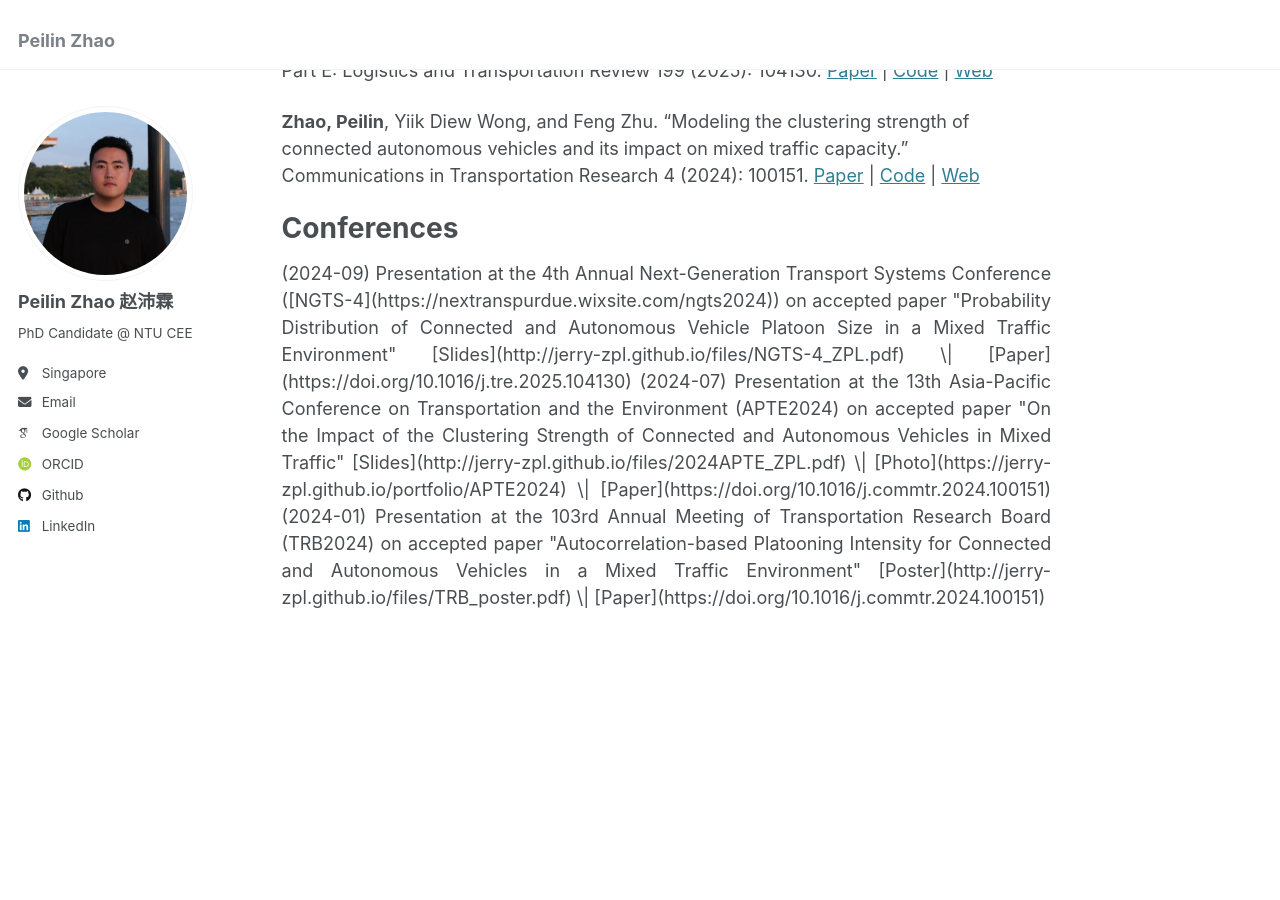
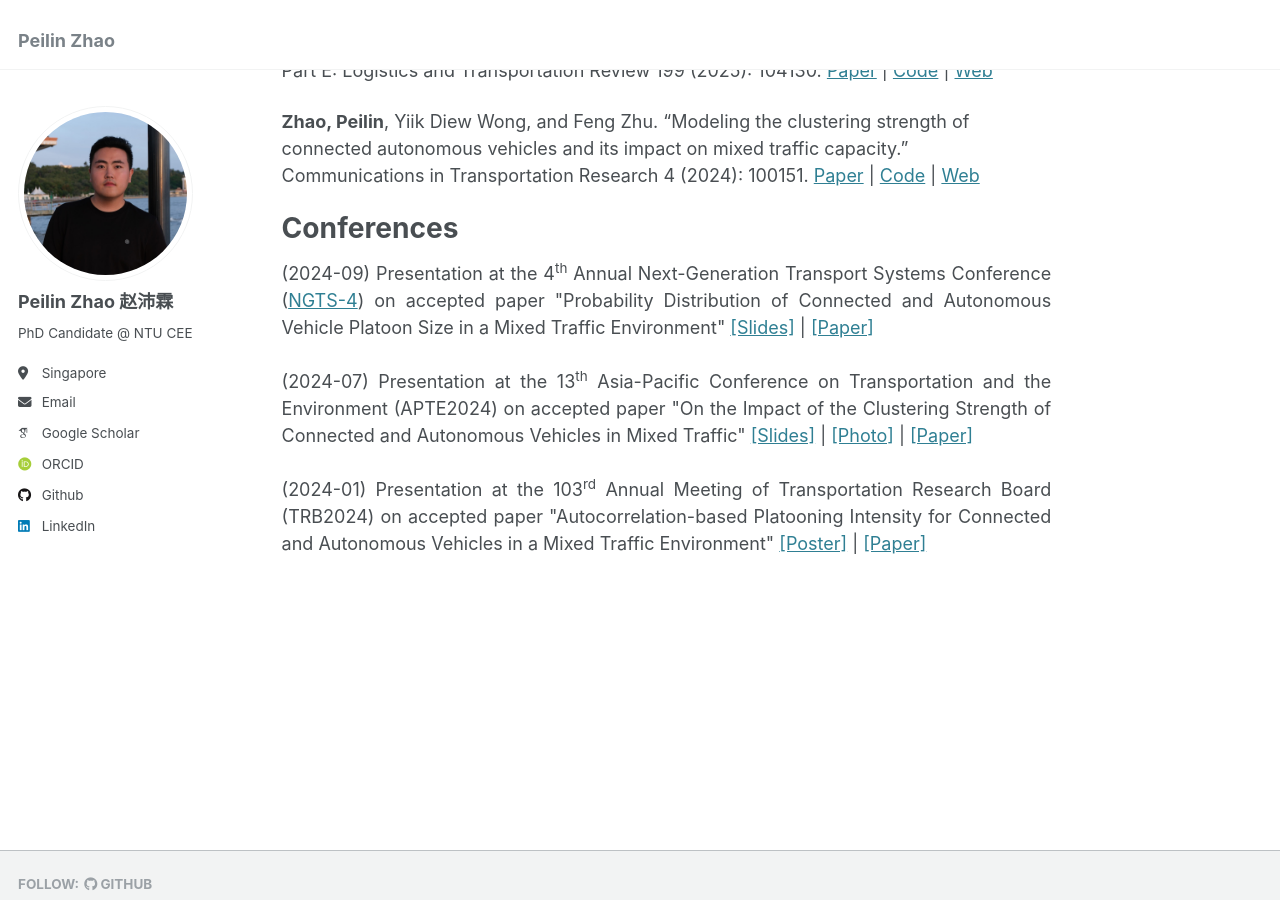
Before and after one commit to Jerry-zpl/Jerry-zpl.github.io, a Jekyll site: the page built from _pages/about.md, in a window 1280 px wide and 900 px high, scrolled down 938 px. Built offline with Jekyll 4.4.1, drawn with Linux system fonts in a browser that asks for light colours; some web fonts are replaced.

Commit message:
Update about.md

```diff
--- a/_pages/about.md
+++ b/_pages/about.md
@@ -34,13 +34,15 @@
 Conferences
 ======
 
-<div style="text-align: justify">
+<div style="text-align: justify;">
 
-(2024-09) Presentation at the 4th Annual Next-Generation Transport Systems Conference ([NGTS-4](https://nextranspurdue.wixsite.com/ngts2024)) on accepted paper "Probability Distribution of Connected and Autonomous Vehicle Platoon Size in a Mixed Traffic Environment" [Slides](http://jerry-zpl.github.io/files/NGTS-4_ZPL.pdf) \| [Paper](https://doi.org/10.1016/j.tre.2025.104130)
+(2024-09) Presentation at the 4<sup>th</sup> Annual Next-Generation Transport Systems Conference (<a href="https://nextranspurdue.wixsite.com/ngts2024">NGTS-4</a>) on accepted paper "Probability Distribution of Connected and Autonomous Vehicle Platoon Size in a Mixed Traffic Environment" <a href="http://jerry-zpl.github.io/files/NGTS-4_ZPL.pdf">[Slides]</a> | <a href="https://doi.org/10.1016/j.tre.2025.104130">[Paper]</a>
+<br><br>
 
-(2024-07) Presentation at the 13th Asia-Pacific Conference on Transportation and the Environment (APTE2024) on accepted paper "On the Impact of the Clustering Strength of Connected and Autonomous Vehicles in Mixed Traffic" [Slides](http://jerry-zpl.github.io/files/2024APTE_ZPL.pdf) \| [Photo](https://jerry-zpl.github.io/portfolio/APTE2024) \| [Paper](https://doi.org/10.1016/j.commtr.2024.100151)
+(2024-07) Presentation at the 13<sup>th</sup> Asia-Pacific Conference on Transportation and the Environment (APTE2024) on accepted paper "On the Impact of the Clustering Strength of Connected and Autonomous Vehicles in Mixed Traffic" <a href="http://jerry-zpl.github.io/files/2024APTE_ZPL.pdf">[Slides]</a> | <a href="https://jerry-zpl.github.io/portfolio/APTE2024">[Photo]</a> | <a href="https://doi.org/10.1016/j.commtr.2024.100151">[Paper]</a>
+<br><br>
 
-(2024-01) Presentation at the 103rd Annual Meeting of Transportation Research Board (TRB2024) on accepted paper "Autocorrelation-based Platooning Intensity for Connected and Autonomous Vehicles in a Mixed Traffic Environment" [Poster](http://jerry-zpl.github.io/files/TRB_poster.pdf) \| [Paper](https://doi.org/10.1016/j.commtr.2024.100151)
+(2024-01) Presentation at the 103<sup>rd</sup> Annual Meeting of Transportation Research Board (TRB2024) on accepted paper "Autocorrelation-based Platooning Intensity for Connected and Autonomous Vehicles in a Mixed Traffic Environment" <a href="http://jerry-zpl.github.io/files/TRB_poster.pdf">[Poster]</a> | <a href="https://doi.org/10.1016/j.commtr.2024.100151">[Paper]</a>
 
 </div>
 
```
